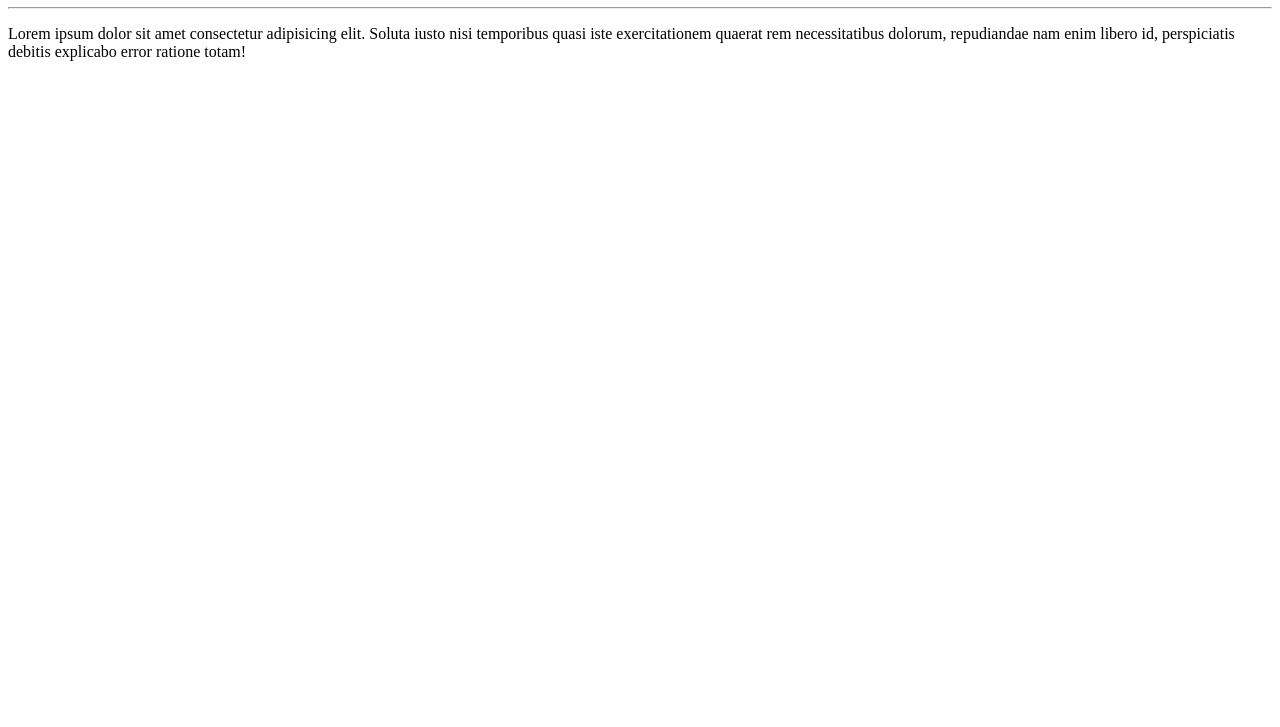
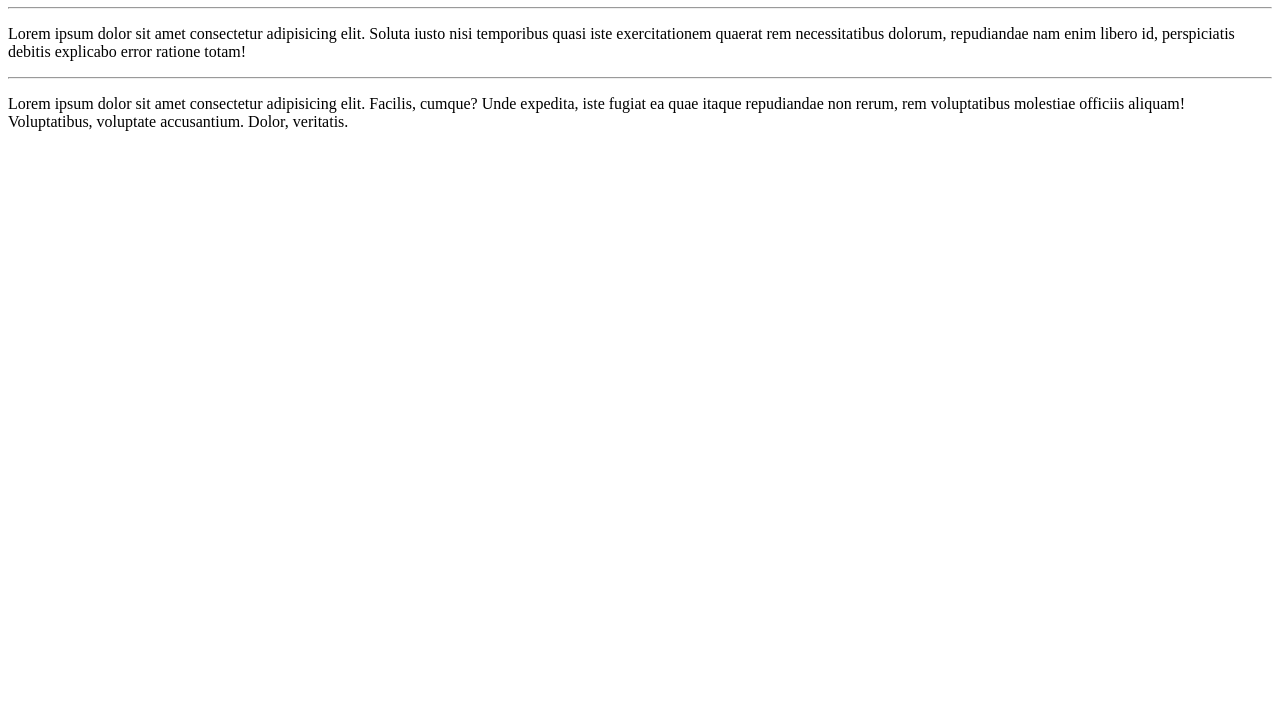
Before and after one commit to Anajaraa/Ola-Mundo, a plain HTML site: page site-exemplo/index.html in a window 1280 px wide. Shown: the part 73-800 px from the top of the page. Drawn offline with Linux system fonts and the light colour scheme.

Commit message:
adicionei um parágrafo

```diff
--- a/site-exemplo/index.html
+++ b/site-exemplo/index.html
@@ -9,5 +9,7 @@
    <h1>Olá, Mundo</h1>
    <hr>
    <p>Lorem ipsum dolor sit amet consectetur adipisicing elit. Soluta iusto nisi temporibus quasi iste exercitationem quaerat rem necessitatibus dolorum, repudiandae nam enim libero id, perspiciatis debitis explicabo error ratione totam!</p>
+   <hr>
+   <p>Lorem ipsum dolor sit amet consectetur adipisicing elit. Facilis, cumque? Unde expedita, iste fugiat ea quae itaque repudiandae non rerum, rem voluptatibus molestiae officiis aliquam! Voluptatibus, voluptate accusantium. Dolor, veritatis.</p>
 </body>
 </html>
```
